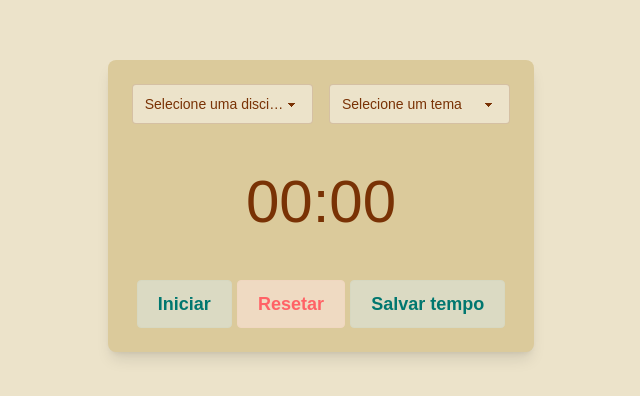
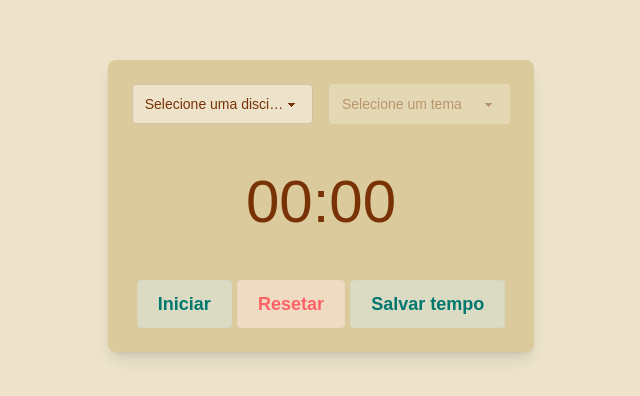
Before and after one commit to Sara-MF/cronometro-e-estatisticas-de-estudo, a Next.js app: page / in a window 1280 px wide. Shown: the part 194-590 px from the top of the page, without its empty margins (319-959 px from the left). Built offline with nearby package versions, Linux system fonts and the light colour scheme.

Commit message:
feat: ajuste nos selects, para escolher o tema somente apos a escolha da disciplina

```diff
--- a/src/app/page.tsx
+++ b/src/app/page.tsx
@@ -1,14 +1,28 @@
+'use client'
+
 import Select from '@/components/Select';
 import Timer from '@/components/Timer';
+import { useState } from 'react';
 
 export default function Home() {
+
+  const [subject, setSubject] = useState("");
+
+  const subjectTopics: Record<string, string[]> = {
+    Português:  ["Gramática", "Literatura", "Redação"],
+    História:   ["Idade Média", "Brasil Colônia", "Revolução Francesa"],
+    Ciências:   ["Biologia", "Física", "Química"],
+    Geografia:  ["Climatologia", "Geopolítica", "Cartografia"],
+    Matemática: ["Álgebra", "Geometria", "Probabilidade"],
+  }
+
   return (
     <div className="lg:w-1/3 flex flex-col gap-12 p-6 rounded-lg shadow-lg bg-base-300">
 
       <div className="w-full flex flex-row justify-between gap-4">
-        <Select type="disciplina" />
+        <Select type="disciplina" onChange={(value) => setSubject(value)}/>
 
-        <Select type="tema" />
+        <Select type="tema" options={subjectTopics[subject] || ["Selecione um tema"]} disabled={!subject} />
       </div>
 
       <Timer/>
--- a/src/components/Select.tsx
+++ b/src/components/Select.tsx
@@ -1,19 +1,28 @@
 type SelectProps = {
-  type: string;
+  type: "disciplina" | "tema";
+  options?: string[];
+  disabled?: boolean;
+  onChange?: (value: string) => void;
 };
-export default function Select({ type }: SelectProps) {
+
+export default function Select({ type, options = [], disabled = false, onChange }: SelectProps) {
 
   const title = type === "disciplina" ? "Selecione uma disciplina" : "Selecione um tema";
 
+  const subjects = ["Português", "História", "Ciências", "Geografia", "Matemática"];
+
   return (
 
-    <select defaultValue={title} className="select">
-      <option disabled={true}>{title}</option>
-      <option>Português</option>
-      <option>História</option>
-      <option>Ciências</option>
-      <option>Geografia</option>
-      <option>Matemática</option>
+    <select defaultValue={title} className="select" disabled={disabled} onChange={(e) => onChange && onChange(e.target.value)}>
+      {type === "disciplina" ? (
+          <option value={title} disabled>
+          {title}
+        </option>
+      ) : null}
+
+      {(type === "disciplina" ? subjects : options || []).map((option) => (
+        <option key={option}>{option}</option>
+      ))}
     </select>
   )
 }
```
